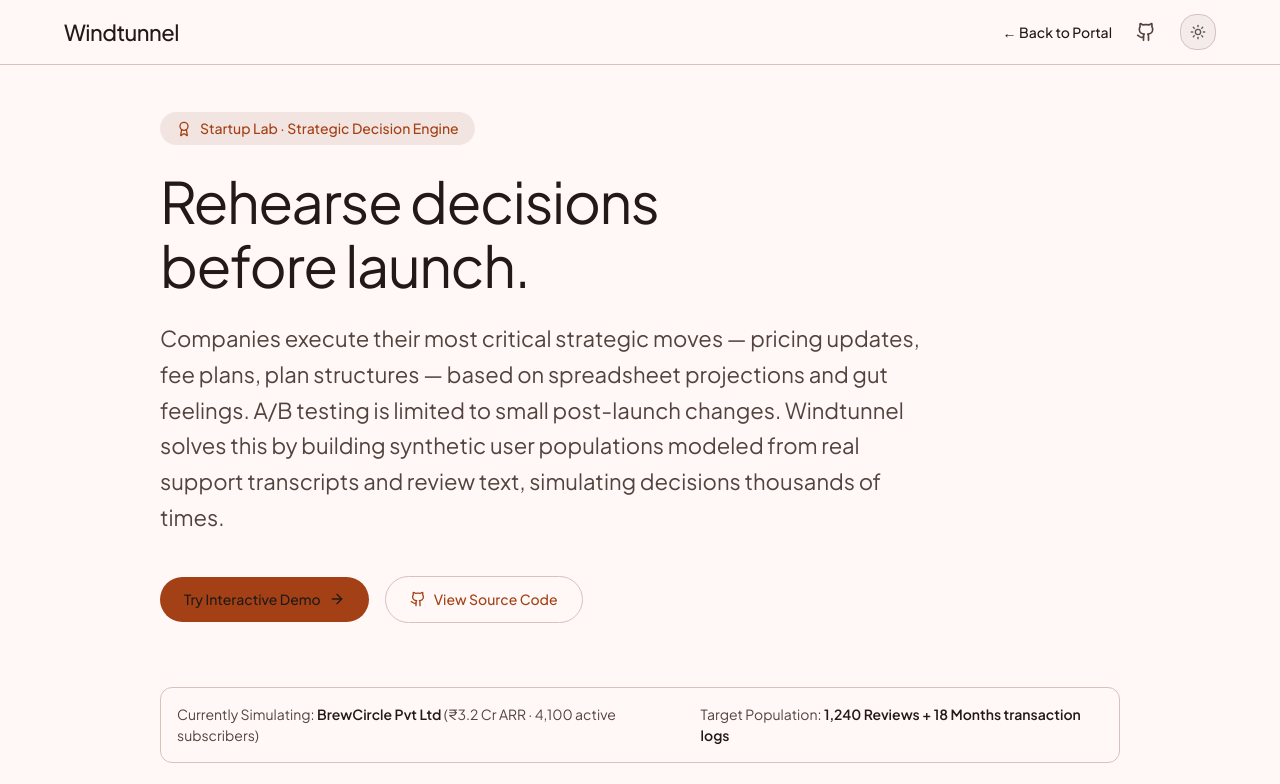
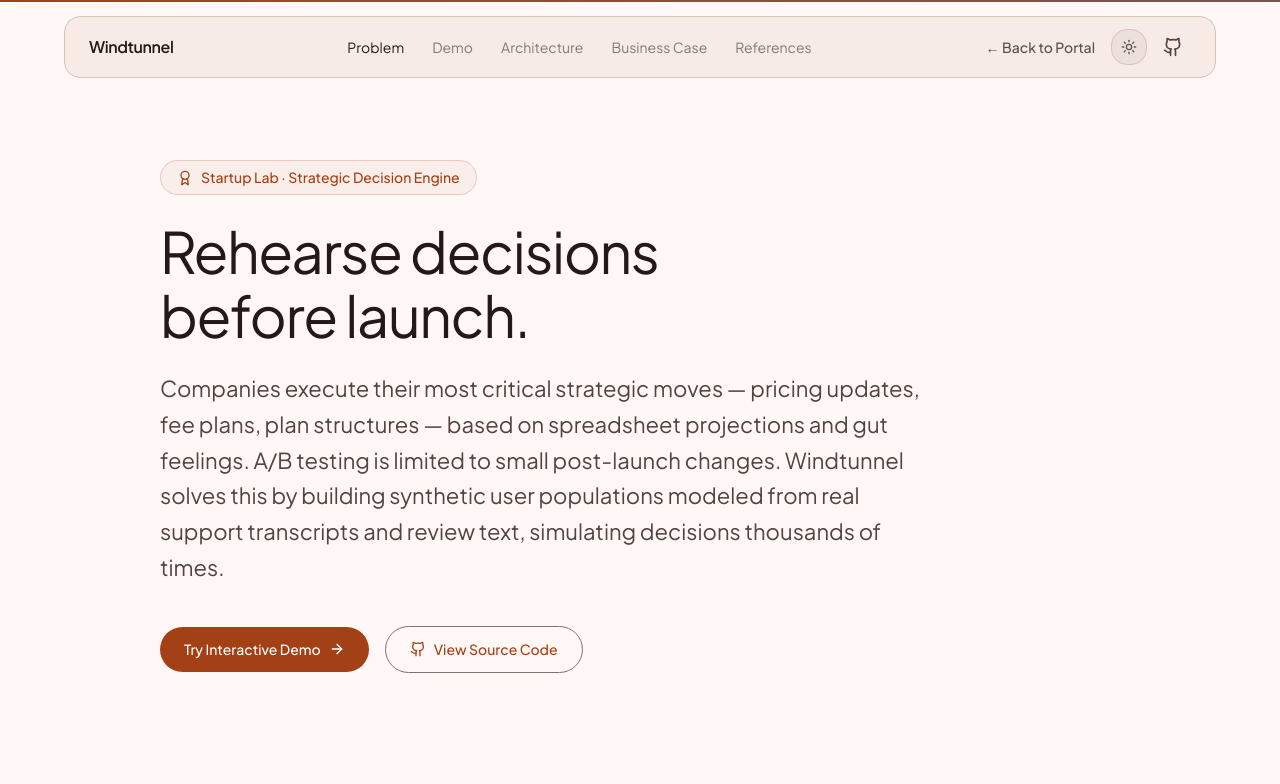
Before and after one commit to Bahniman/windtunnel, a React (Vite) app: page / in a window 1280 px wide. Shown: the top 784 px of the page. Built offline with nearby package versions, Linux system fonts and the light colour scheme.

Commit message:
Overhaul page structure to align with premium M3 layout and typography

```diff
--- a/src/page.tsx
+++ b/src/page.tsx
@@ -1,3 +1,5 @@
+import { Fragment, useEffect, useRef, useState } from "react";
+import { motion, useScroll, useSpring, AnimatePresence } from "framer-motion";
 import { ThemeToggle } from "@/components/theme-toggle";
 import { PricingMonteCarlo } from "@/components/pricing-monte-carlo";
 import { JargonDecoder } from "@/components/jargon-decoder";
@@ -12,26 +14,148 @@ import {
   Github
 } from "lucide-react";
 
-export default function LandingPage() {
+const fadeUp = {
+  initial: { opacity: 0, y: 15 },
+  whileInView: { opacity: 1, y: 0 },
+  viewport: { once: true, margin: "-80px" },
+  transition: { duration: 0.5, ease: "easeOut" },
+};
+
+function useActiveSection(ids: string[]) {
+  const [active, setActive] = useState<string>(ids[0] ?? "");
+  useEffect(() => {
+    const obs = new IntersectionObserver(
+      (entries) => {
+        entries.forEach((e) => {
+          if (e.isIntersecting) setActive((e.target as HTMLElement).id);
+        });
+      },
+      { rootMargin: "-45% 0px -50% 0px", threshold: 0 },
+    );
+    ids.forEach((id) => {
+      const el = document.getElementById(id);
+      if (el) obs.observe(el);
+    });
+    return () => obs.disconnect();
+  }, [ids]);
+  return active;
+}
+
+function useCountUp(target: number, duration = 1400) {
+  const ref = useRef<HTMLSpanElement>(null);
+  const [val, setVal] = useState(0);
+  const started = useRef(false);
+  useEffect(() => {
+    if (!ref.current) return;
+    const el = ref.current;
+    const obs = new IntersectionObserver(
+      ([e]) => {
+        if (e.isIntersecting && !started.current) {
+          started.current = true;
+          const start = performance.now();
+          const tick = (now: number) => {
+            const p = Math.min(1, (now - start) / duration);
+            const eased = 1 - Math.pow(1 - p, 3);
+            setVal(target * eased);
+            if (p < 1) requestAnimationFrame(tick);
+          };
+          requestAnimationFrame(tick);
+        }
+      },
+      { threshold: 0.4 },
+    );
+    obs.observe(el);
+    return () => obs.disconnect();
+  }, [target, duration]);
+  return { val, ref };
+}
+
+function CountUpStat({ text }: { text: string }) {
+  const match = text.match(/^([^\d]*)(\d[\d,]*(?:\.\d+)?)(.*)$/);
+  if (!match) return <>{text}</>;
+  const [, prefix, num, suffix] = match;
+  const target = parseFloat(num.replace(/,/g, ""));
+  const decimals = num.includes(".") ? (num.split(".")[1]?.length ?? 0) : 0;
+  const { val, ref } = useCountUp(target);
+  const shown =
+    decimals > 0
+      ? val.toFixed(decimals)
+      : Math.round(val).toLocaleString("en-IN");
   return (
-    <div className="relative min-h-screen bg-surface text-on-surface font-sans">
+    <span ref={ref}>
+      {prefix}
+      {shown}
+      {suffix}
+    </span>
+  );
+}
 
-      {/* M3 Top App Bar */}
-      <header className="fixed top-0 left-0 right-0 z-50 bg-surface border-b border-border">
-        <div className="mx-auto max-w-[1440px] px-4 sm:px-8 lg:px-12 xl:px-16">
-          <div className="flex items-center justify-between h-16">
+function Nav() {
+  const links = [
+    { label: "Problem", id: "problem" },
+    { label: "Demo", id: "demo" },
+    { label: "Architecture", id: "architecture" },
+    { label: "Business Case", id: "business" },
+    { label: "References", id: "references" },
+  ];
+  const active = useActiveSection(links.map((l) => l.id));
+  const { scrollYProgress } = useScroll();
+  const progress = useSpring(scrollYProgress, {
+    stiffness: 120,
+    damping: 30,
+    mass: 0.2,
+  });
+
+  return (
+    <header className="fixed top-0 left-0 right-0 z-50">
+      <motion.div
+        style={{ scaleX: progress }}
+        className="absolute top-0 left-0 right-0 h-0.5 origin-left bg-gradient-to-r from-primary to-secondary"
+      />
+      <div className="mx-auto mt-4 max-w-[1440px] px-4 sm:px-8 lg:px-12 xl:px-16">
+        <div className="glass flex items-center justify-between rounded-2xl px-4 py-3 sm:px-6">
           <a href="#" className="flex items-center gap-2.5">
-              <span className="text-title-lg font-medium tracking-tight">
+            <span className="text-base font-semibold tracking-tight text-foreground">
               Windtunnel
             </span>
           </a>
-            <nav className="flex items-center gap-4">
+          <nav className="hidden items-center gap-1 md:flex">
+            {links.map((l) => {
+              const isActive = active === l.id;
+              return (
+                <a
+                  key={l.id}
+                  href={`#${l.id}`}
+                  className={`relative rounded-md px-3 py-1.5 text-sm transition-colors ${
+                    isActive
+                      ? "text-foreground"
+                      : "text-foreground/55 hover:text-foreground"
+                  }`}
+                >
+                  {isActive && (
+                    <motion.span
+                      layoutId="nav-active"
+                      className="absolute inset-0 -z-10 rounded-md bg-foreground/8 ring-1 ring-inset ring-foreground/10"
+                      transition={{
+                        type: "spring",
+                        stiffness: 380,
+                        damping: 30,
+                      }}
+                    />
+                  )}
+                  {l.label}
+                </a>
+              );
+            })}
+          </nav>
+          <div className="flex items-center gap-2">
             <a
               href="https://bahniman.github.io"
-                className="text-label-lg font-medium hover:text-primary transition-colors"
+              className="text-xs sm:text-sm font-medium text-foreground/75 hover:text-foreground transition-colors mr-2"
             >
               ← Back to Portal
             </a>
+            <ThemeToggle />
             <a
               href="https://github.com/Bahniman/windtunnel"
               target="_blank"
@@ -40,32 +164,59 @@ export default function LandingPage() {
             >
               <Github className="h-5 w-5" />
             </a>
-              <ThemeToggle />
-            </nav>
+          </div>
         </div>
       </div>
     </header>
+  );
+}
+
+export default function LandingPage() {
+  return (
+    <div className="relative min-h-screen bg-surface text-on-surface font-sans antialiased overflow-x-hidden selection:bg-primary/20 selection:text-primary">
+      <Nav />
 
       {/* Main Container */}
-      <main className="mx-auto max-w-[1440px] px-4 pt-28 pb-20 sm:px-8 lg:px-12 xl:px-16">
-        <div className="max-w-[960px] mx-auto space-y-16">
+      <main className="mx-auto max-w-[1440px] px-4 pt-32 pb-20 sm:px-8 lg:px-12 xl:px-16">
+        <div className="max-w-[960px] mx-auto space-y-24">
 
           {/* M3 Hero Section */}
-          <section className="space-y-6 text-left">
-            <div className="inline-flex items-center gap-2 rounded-full bg-surface-container-high px-4 py-1.5 text-label-lg font-medium text-primary">
+          <section className="relative overflow-hidden pt-8 pb-4 space-y-6 text-left">
+            <div className="pointer-events-none absolute inset-0 -z-10">
+              <div className="absolute -top-40 right-[-10%] h-[380px] w-[380px] rounded-full bg-primary/10 blur-[100px] animate-pulse" style={{ animationDuration: '6s' }} />
+              <div className="absolute -bottom-40 left-[-10%] h-[380px] w-[380px] rounded-full bg-secondary/10 blur-[100px] animate-pulse" style={{ animationDuration: '8s' }} />
+            </div>
+
+            <motion.div {...fadeUp} className="flex justify-start">
+              <div className="inline-flex items-center gap-2 rounded-full border border-primary/20 bg-primary/5 px-4 py-1.5 text-label-lg font-medium text-primary">
                 <Award className="h-4 w-4" /> Startup Lab · Strategic Decision Engine
               </div>
-            <h1 className="text-[45px] leading-[52px] md:text-[57px] md:leading-[64px] font-normal tracking-tight text-on-surface">
+            </motion.div>
+
+            <motion.h1
+              {...fadeUp}
+              transition={{ ...fadeUp.transition, delay: 0.05 }}
+              className="text-[45px] leading-[52px] md:text-[57px] md:leading-[64px] font-normal tracking-tight text-on-surface"
+            >
               Rehearse decisions<br />before launch.
-            </h1>
-            <p className="text-title-lg leading-relaxed text-on-surface-variant max-w-[760px]">
+            </motion.h1>
+
+            <motion.p
+              {...fadeUp}
+              transition={{ ...fadeUp.transition, delay: 0.1 }}
+              className="text-title-lg leading-relaxed text-on-surface-variant max-w-[760px]"
+            >
               Companies execute their most critical strategic moves — pricing updates, fee plans, plan structures — based on spreadsheet projections and gut feelings. A/B testing is limited to small post-launch changes. Windtunnel solves this by building synthetic user populations modeled from real support transcripts and review text, simulating decisions thousands of times.
-            </p>
+            </motion.p>
 
-            <div className="flex flex-wrap items-center gap-4 pt-4">
+            <motion.div
+              {...fadeUp}
+              transition={{ ...fadeUp.transition, delay: 0.15 }}
+              className="flex flex-wrap items-center gap-4 pt-4"
+            >
               <a
                 href="#demo"
-                className="inline-flex items-center gap-2 rounded-full bg-primary text-primary-foreground px-6 py-3 text-label-lg font-medium hover:opacity-90 transition-opacity"
+                className="inline-flex items-center gap-2 rounded-full bg-primary text-on-primary px-6 py-3 text-label-lg font-medium hover:bg-primary/90 transition-colors"
               >
                 Try Interactive Demo <ArrowRight className="h-4 w-4" />
               </a>
@@ -73,21 +224,25 @@ export default function LandingPage() {
                 href="https://github.com/Bahniman/windtunnel"
                 target="_blank"
                 rel="noreferrer"
-                className="inline-flex items-center gap-2 rounded-full border border-border px-6 py-3 text-label-lg font-medium text-primary hover:bg-surface-container-low transition-colors"
+                className="inline-flex items-center gap-2 rounded-full border border-outline bg-surface px-6 py-3 text-label-lg font-medium text-primary hover:bg-surface-container-low transition-colors"
               >
                 <Github className="h-4 w-4" /> View Source Code
               </a>
-            </div>
+            </motion.div>
           </section>
 
           {/* Business Context Info Header (M3 Outlined Container) */}
-          <section className="rounded-[12px] border border-border bg-surface p-4 flex flex-col justify-between gap-3 sm:flex-row text-body-md text-on-surface-variant">
+          <motion.section
+            id="problem"
+            {...fadeUp}
+            className="rounded-[12px] border border-outline-variant bg-surface p-4 flex flex-col justify-between gap-3 sm:flex-row text-body-md text-on-surface-variant scroll-mt-28"
+          >
             <span>Currently Simulating: <strong className="text-on-surface font-semibold">BrewCircle Pvt Ltd</strong> (₹3.2 Cr ARR · 4,100 active subscribers)</span>
             <span>Target Population: <strong className="text-on-surface font-semibold">1,240 Reviews + 18 Months transaction logs</strong></span>
-          </section>
+          </motion.section>
 
           {/* Detailed Problem Statement (Error Container style for urgency) */}
-          <section className="rounded-lg bg-error-container p-6 space-y-4">
+          <motion.section {...fadeUp} className="rounded-lg bg-error-container p-6 space-y-4">
             <h3 className="text-title-lg font-medium text-on-error-container inline-flex items-center gap-2">
               <ShieldAlert className="h-5 w-5" /> The Cost of Blind Rollouts
             </h3>
@@ -96,51 +251,63 @@ export default function LandingPage() {
               <br /><br />
               Windtunnel acts as a pre-launch simulation chamber. By modeling pricing sensitivities and satisfaction factors into synthetic cohorts, companies identify where retention breaks and receive structured recommendations before deploying code.
             </p>
-          </section>
+          </motion.section>
 
           {/* Interactive Demos Grid */}
-          <section id="demo" className="scroll-mt-24 space-y-8 pt-8 border-t border-border">
-            <div className="space-y-2">
+          <section id="demo" className="scroll-mt-28 space-y-8 pt-8 border-t border-outline-variant">
+            <motion.div {...fadeUp} className="space-y-2">
               <h2 className="text-headline-lg font-normal text-on-surface">Interactive Simulator Deck</h2>
               <p className="text-body-lg text-on-surface-variant">Adjust pricing hikes to test the subscription base stability across segments.</p>
-            </div>
+            </motion.div>
 
-            <div className="w-full">
+            <motion.div {...fadeUp} className="w-full">
               <PricingMonteCarlo />
-            </div>
+            </motion.div>
           </section>
 
           {/* Architecture Details (Filled Cards) */}
-          <section className="space-y-6 pt-8 border-t border-border">
-            <h2 className="text-headline-lg font-normal text-on-surface">Core Elements</h2>
+          <section id="architecture" className="scroll-mt-28 space-y-6 pt-8 border-t border-outline-variant">
+            <motion.h2 {...fadeUp} className="text-headline-lg font-normal text-on-surface">Core Elements</motion.h2>
             <div className="grid gap-6 sm:grid-cols-3">
-              <div className="rounded-[16px] bg-surface-container p-6 space-y-4">
+              <motion.div
+                {...fadeUp}
+                transition={{ ...fadeUp.transition, delay: 0 }}
+                className="rounded-[16px] bg-surface-container p-6 space-y-4"
+              >
                 <Gauge className="h-8 w-8 text-primary" />
                 <h4 className="text-title-lg font-medium text-on-surface">1. Synthetic Cohorts</h4>
                 <p className="text-body-md text-on-surface-variant leading-relaxed">
                   Extracts characteristics from review sentiment, usage cadence, and order frequencies to build thousands of representative synthetic customer agents.
                 </p>
-              </div>
-              <div className="rounded-[16px] bg-surface-container p-6 space-y-4">
+              </motion.div>
+              <motion.div
+                {...fadeUp}
+                transition={{ ...fadeUp.transition, delay: 0.08 }}
+                className="rounded-[16px] bg-surface-container p-6 space-y-4"
+              >
                 <Sliders className="h-8 w-8 text-primary" />
                 <h4 className="text-title-lg font-medium text-on-surface">2. Monte Carlo Run</h4>
                 <p className="text-body-md text-on-surface-variant leading-relaxed">
                   Executes subscription decisions over hundreds of random iterations, mapping confidence intervals to estimate exactly where revenue risks spike.
                 </p>
-              </div>
-              <div className="rounded-[16px] bg-surface-container p-6 space-y-4">
+              </motion.div>
+              <motion.div
+                {...fadeUp}
+                transition={{ ...fadeUp.transition, delay: 0.16 }}
+                className="rounded-[16px] bg-surface-container p-6 space-y-4"
+              >
                 <TrendingDown className="h-8 w-8 text-primary" />
                 <h4 className="text-title-lg font-medium text-on-surface">3. Falsifiable Pilots</h4>
                 <p className="text-body-md text-on-surface-variant leading-relaxed">
                   Translates mathematical models into actionable, cost-effective pilot specifications. Recommends the cheapest test format to prove predictions.
                 </p>
-              </div>
+              </motion.div>
             </div>
           </section>
 
           {/* Business Model (Filled Cards) */}
-          <section className="grid gap-6 md:grid-cols-2 pt-8 border-t border-border">
-            <div className="rounded-[16px] bg-surface-container-low p-6 space-y-4">
+          <section id="business" className="scroll-mt-28 grid gap-6 md:grid-cols-2 pt-8 border-t border-outline-variant">
+            <motion.div {...fadeUp} className="rounded-[16px] bg-surface-container-low p-6 space-y-4">
               <h3 className="text-headline-md font-normal text-on-surface">Strategic Rationale</h3>
               <ul className="space-y-4 text-body-md text-on-surface-variant">
                 <li className="flex items-start gap-3">
@@ -156,35 +323,37 @@ export default function LandingPage() {
                   <span><strong>Accuracy Moat:</strong> Prediction accuracy compiles and improves over years of historical simulation runs.</span>
                 </li>
               </ul>
-            </div>
+            </motion.div>
 
-            <div className="rounded-[16px] bg-surface-container-low p-6 space-y-4">
+            <motion.div {...fadeUp} className="rounded-[16px] bg-surface-container-low p-6 space-y-4">
               <h3 className="text-headline-md font-normal text-on-surface">Moat & Revenue</h3>
               <p className="text-body-md text-on-surface-variant leading-relaxed">
                 Consulting engagement pricing for per-decision simulation runs, migrating to monthly subscription terms for product groups that run routine pricing sprints. First targeted vertical: D2C subscriptions, where customer sentiment and purchase metrics are already indexed.
               </p>
-            </div>
+            </motion.div>
           </section>
 
           {/* Jargon and Sources */}
-          <section className="space-y-6 pt-8 border-t border-border">
+          <section id="references" className="scroll-mt-28 space-y-6 pt-8 border-t border-outline-variant">
+            <motion.div {...fadeUp}>
               <JargonDecoder />
+            </motion.div>
 
-            <div className="rounded-[12px] border border-border bg-surface p-6 text-body-md text-on-surface-variant space-y-4">
+            <motion.div {...fadeUp} className="rounded-[12px] border border-outline-variant bg-surface p-6 text-body-md text-on-surface-variant space-y-4">
               <h4 className="font-medium text-on-surface">Source Material & Model References:</h4>
               <ol className="list-decimal pl-5 space-y-2 leading-relaxed">
                 <li>BrewCircle Pvt Ltd subscription data logs (sample dataset Q2 2026).</li>
                 <li>Monte Carlo methods in price optimization and elastic churn modeling.</li>
                 <li>Windtunnel open-source engine specification – <a href="https://github.com/Bahniman/windtunnel" target="_blank" rel="noreferrer" className="text-primary hover:underline">Windtunnel GitHub Repository</a>.</li>
               </ol>
-            </div>
+            </motion.div>
           </section>
 
         </div>
       </main>
 
       {/* Footer */}
-      <footer className="border-t border-border bg-surface-container-low py-8">
+      <footer className="border-t border-outline-variant bg-surface-container-low py-8">
         <div className="mx-auto max-w-[1440px] px-4 text-center sm:px-8">
           <p className="text-body-md text-on-surface-variant leading-normal">
             Windtunnel · Part of the Startup Lab Series · MIT Licensed · <a href="https://github.com/Bahniman" className="text-primary hover:underline">GitHub</a>
```
Also changed, not shown: 5 other files (tests, documents, lock files or other folders). Lines whose indentation alone changed are shown as unchanged.
